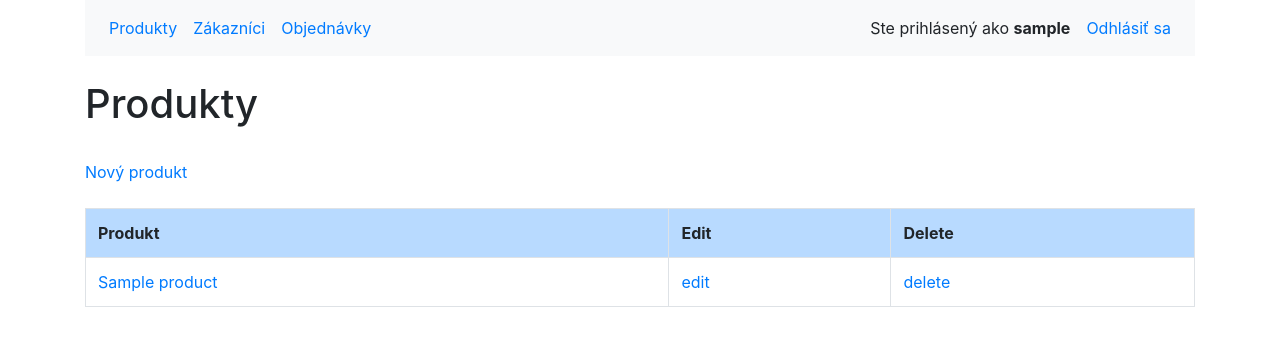
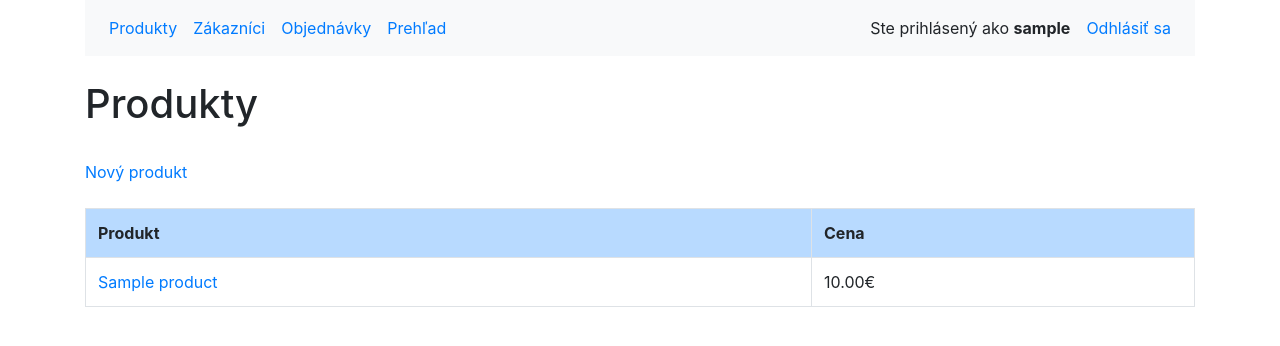
Before and after one commit to xvasko/edenpharma-web, a Django app: page /products/ in a window 1280 px wide. Shown: the top 346 px of the page. Run offline with Django 3.2, Linux system fonts and the light colour scheme; a user stored in the database is signed in; tables that the repository leaves empty hold one stand-in row (values such as "Sample post"); some libraries are stand-ins or nearby versions.

Commit message:
add restrictions to Customer and Product models

```diff
--- a/core/models.py
+++ b/core/models.py
@@ -1,11 +1,12 @@
 from django.conf import settings
+from django.contrib.auth.models import User
 from django.db import models
 from django.urls import reverse
 from django.utils import timezone
 
 
 class Customer(models.Model):
-    user = models.ForeignKey(settings.AUTH_USER_MODEL, null=True, on_delete=models.CASCADE)
+    user = models.ForeignKey(User, on_delete=models.CASCADE)
     name = models.CharField(max_length=128)
     street = models.CharField(max_length=128, blank=True)
     city = models.CharField(max_length=128, blank=True)
@@ -21,7 +22,7 @@ class Customer(models.Model):
         if not self.id:
             self.created_at = timezone.now()
         self.updated_at = timezone.now()
-        return super(Order, self).save(*args, **kwargs)
+        return super(Customer, self).save(*args, **kwargs)
 
     def get_absolute_url(self):
         return reverse('core:customer', kwargs={'pk': self.id})
--- a/core/templates/core/customers.html
+++ b/core/templates/core/customers.html
@@ -10,15 +10,13 @@
 
         <tr>
             <th class="table-danger">Zákazník</th>
-            <th class="table-danger">Edit</th>
-            <th class="table-danger">Delete</th>
+            <th class="table-danger" style="white-space: nowrap; width:1%;">Vytvorený používateľom</th>
         </tr>
 
         {% for customer in object_list %}
             <tr>
                 <td><a href="{% url 'core:customer-detail' customer.id %}">{{ customer }}</a></td>
-                <td><a href="{% url "core:customer-update" customer.id %}">edit</a></td>
-                <td><a href="{% url "core:customer-delete" customer.id %}">delete</a></td>
+                <td>{{ customer.user }}</td>
             </tr>
         {% endfor %}
     </table>
--- a/core/templates/core/products.html
+++ b/core/templates/core/products.html
@@ -5,22 +5,21 @@
     <h1>Produkty</h1>
     <br>
 
+    {% if request.user|has_group:"admin" %}
         <a href="{% url 'core:product-create' %}">Nový produkt</a>
         <br><br>
-
+    {% endif %}
 
     <table class="table table-bordered">
         <tr>
             <th class="table-primary">Produkt</th>
-            <th class="table-primary">Edit</th>
-            <th class="table-primary">Delete</th>
+            <th class="table-primary">Cena</th>
         </tr>
 
         {% for product in object_list %}
             <tr>
                 <td><a href="{% url 'core:product-detail' product.id %}">{{ product }}</a></td>
-                <td><a href="{% url "core:product-update" product.id %}">edit</a></td>
-                <td><a href="{% url "core:product-delete" product.id %}">delete</a></td>
+                <td>{{ product.price }}€</td>
             </tr>
         {% endfor %}
     </table>
--- a/core/urls.py
+++ b/core/urls.py
@@ -15,10 +15,10 @@ urlpatterns = [
 
 
     path('products/', ProductView.as_view(), name='products'),
-    path('product/create/', permission_required('core.product.can_create')(ProductCreate.as_view()), name='product-create'),
+    path('product/create/', permission_required('core.product.can_create', raise_exception=True)(ProductCreate.as_view()), name='product-create'),
     path('product/<int:pk>/', ProductDetailView.as_view(), name='product-detail'),
-    path('product/<int:pk>/update', ProductUpdate.as_view(), name='product-update'),
-    path('product/<int:pk>/delete', permission_required('core.product.can_delete')(ProductDelete.as_view()), name='product-delete'),
+    path('product/<int:pk>/update', permission_required('core.update_product', raise_exception=True)(ProductUpdate.as_view()), name='product-update'),
+    path('product/<int:pk>/delete', permission_required('core.delete_product', raise_exception=True)(ProductDelete.as_view()), name='product-delete'),
 
     path('customers/', CustomerView.as_view(), name='customers'),
     path('customer/create/', CustomerCreate.as_view(), name='customer-create'),
--- a/core/views.py
+++ b/core/views.py
@@ -1,5 +1,5 @@
 from django.contrib.auth.decorators import login_required, permission_required
-from django.contrib.auth.mixins import LoginRequiredMixin
+from django.contrib.auth.mixins import LoginRequiredMixin, UserPassesTestMixin
 from django.http import Http404, HttpResponseRedirect
 from django.shortcuts import render
 from django.urls import reverse_lazy, reverse
@@ -56,6 +56,7 @@ class ProductDetailView(LoginRequiredMixin, DetailView):
     model = Product
     template_name = 'core/product.html'
 
+
 class ProductCreate(LoginRequiredMixin, CreateView):
     model = Product
     fields = ['title', 'price']
@@ -85,7 +86,7 @@ class ProductDelete(LoginRequiredMixin, DeleteView):
     success_url = reverse_lazy('core:products')
 
 
-class CustomerView(LoginRequiredMixin,ListView):
+class CustomerView(LoginRequiredMixin, ListView):
     model = Customer
     template_name = 'core/customers.html'
 
@@ -95,13 +96,13 @@ class CustomerDetailView(LoginRequiredMixin, DetailView):
     template_name = 'core/customer.html'
 
     def get_context_data(self, **kwargs):
-        # Call the base implementation first to get a context
         context = super().get_context_data(**kwargs)
+        context['is_auth_user_owner'] = self.get_object().user.id == self.request.user.id
         context['orders'] = Order.objects.filter(customer_id=self.kwargs['pk'])
         return context
 
 
-class CustomerCreate(LoginRequiredMixin,CreateView):
+class CustomerCreate(LoginRequiredMixin, CreateView):
     model = Customer
     fields = ['name', 'city', 'street', 'zip', 'phone_number']
     success_url = reverse_lazy('core:customers')
@@ -111,8 +112,12 @@ class CustomerCreate(LoginRequiredMixin,CreateView):
         context['is_create'] = True
         return context
 
+    def form_valid(self, form):
+        form.instance.user = self.request.user
+        return super(CustomerCreate, self).form_valid(form)
 
-class CustomerUpdate(LoginRequiredMixin, UpdateView):
+
+class CustomerUpdate(LoginRequiredMixin, UserPassesTestMixin, UpdateView):
     model = Customer
     fields = ['name', 'city', 'street', 'zip', 'phone_number']
 
@@ -124,10 +129,16 @@ class CustomerUpdate(LoginRequiredMixin, UpdateView):
         context['is_create'] = False
         return context
 
+    def test_func(self):
+        return self.get_object().user.id == self.request.user.id
 
-class CustomerDelete(LoginRequiredMixin, DeleteView):
+
+class CustomerDelete(LoginRequiredMixin, UserPassesTestMixin, DeleteView):
     model = Customer
     success_url = reverse_lazy('core:customers')
+
+    def test_func(self):
+        return self.get_object().user.id == self.request.user.id
 
 
 # ============================
--- a/templates/base.html
+++ b/templates/base.html
@@ -21,11 +21,11 @@
         <li class="nav-item">
             <a class="nav-link" href="{% url 'core:orders' %}">Objednávky</a>
         </li>
-{#        {% if request.user|has_group:"admin" %}#}
-{#            <li class="nav-item">#}
-{#                <a class="nav-link" href="{% url 'core:overview' %}">Prehľad</a>#}
-{#            </li>#}
-{#        {% endif %}#}
+        {% if request.user|has_group:"admin" %}
+            <li class="nav-item">
+                <a class="nav-link" href="{% url 'core:overview' %}">Prehľad</a>
+            </li>
+        {% endif %}
     </ul>
     {% if user.is_authenticated %}
         <ul class="navbar-nav ml-auto">
```
Also changed, not shown: core/templates/core/customer.html (+7 -3 lines), core/templates/core/product.html (+9 -5 lines), core/migrations/0013_remove_customer_user.py (added), core/migrations/0014_customer_user.py (added), core/migrations/0015_auto_20190802_0939.py (added), core/migrations/0016_auto_20190802_0940.py (added), core/migrations/0017_auto_20190802_0942.py (added).
